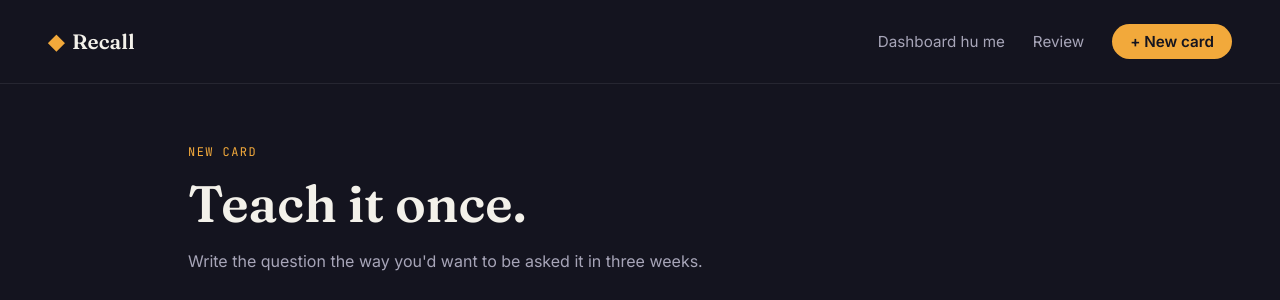
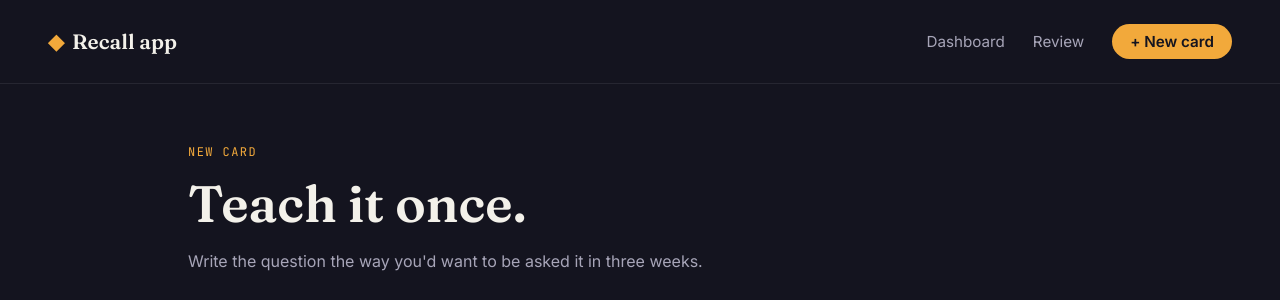
Before and after one commit to SanyamSethiya/flashcard-app, a Flask app: page /add in a window 1280 px wide. Shown: the top 300 px of the page. Run offline with Flask 3, Linux system fonts and the light colour scheme.

Commit message:
updated base file

```diff
--- a/frontend/templates/base.html
+++ b/frontend/templates/base.html
@@ -11,10 +11,10 @@
 <body>
     <nav class="topnav">
         <a href="{{ url_for('home') }}" class="brand">
-            <span class="brand-mark">◆</span> Recall
+            <span class="brand-mark">◆</span> Recall app
         </a>
         <div class="nav-links">
-            <a href="{{ url_for('dashboard') }}">Dashboard hu me</a>
+            <a href="{{ url_for('dashboard') }}">Dashboard</a>
             <a href="{{ url_for('review') }}">Review</a>
             <a href="{{ url_for('add_card') }}" class="nav-cta">+ New card</a>
         </div>
```
